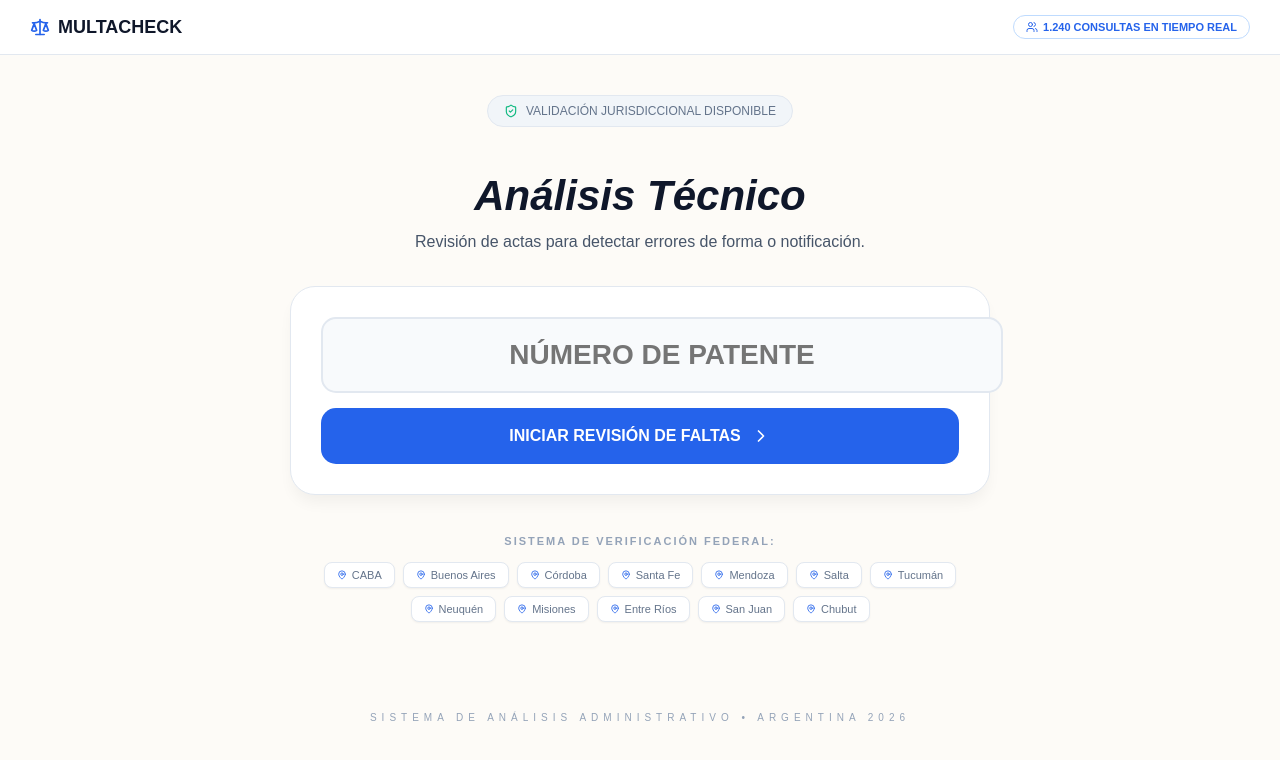
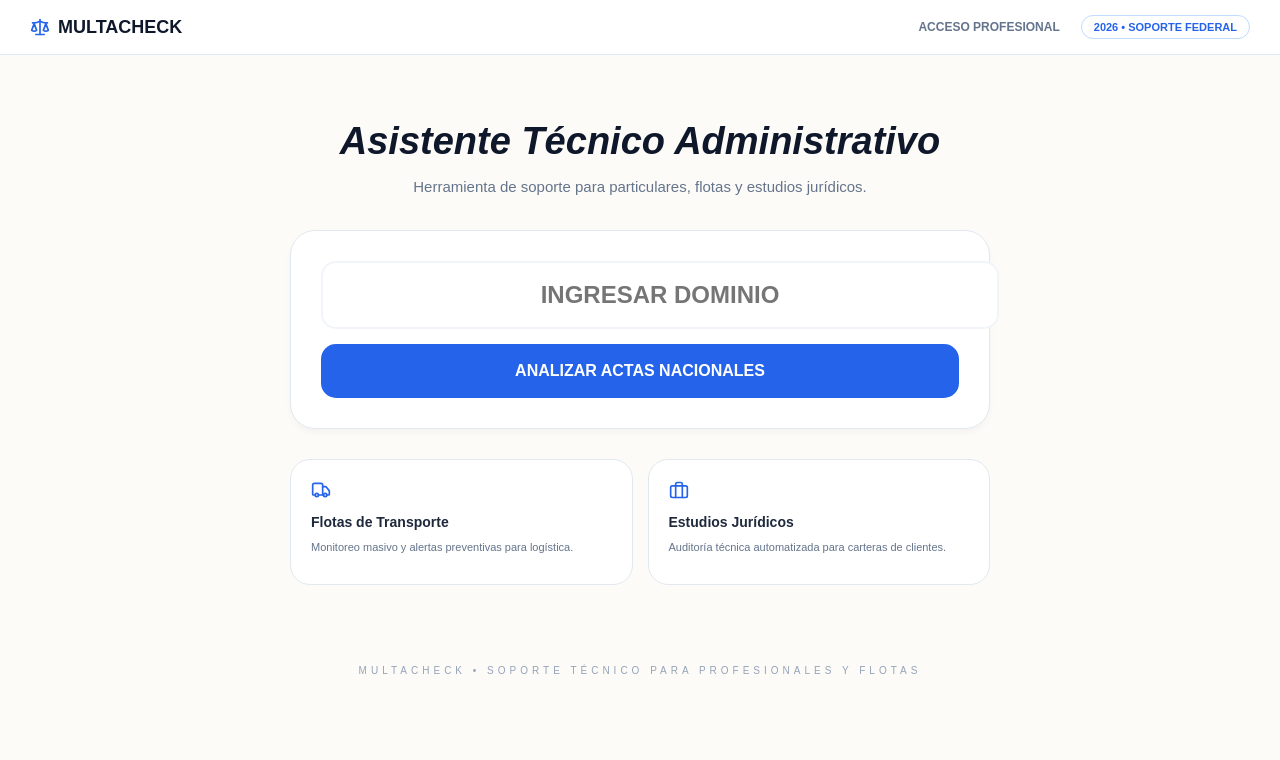
Before and after one commit to 2025ricardo1966-cyber/Multacheck, a Next.js app: page / in a window 1280 px wide. Shown: the top 760 px of the page. Built offline with nearby package versions, Linux system fonts and the light colour scheme.

Commit message:
Update page.tsx

```diff
--- a/app/page.tsx
+++ b/app/page.tsx
@@ -1,46 +1,33 @@
 "use client";
 import React, { useState } from 'react';
-import { Scale, Loader2, Users, ChevronRight, CheckCircle, MapPin, Globe, ShieldCheck, Search } from 'lucide-react';
+import { Scale, Users, ChevronRight, ShieldCheck, Search, ArrowLeft, FileText, Briefcase, Truck, CreditCard } from 'lucide-react';
 
 export default function MultaCheck() {
   const [step, setStep] = useState('input');
   const [patente, setPatente] = useState('');
+  const [selectedMulta, setSelectedMulta] = useState<any>(null);
 
-  const provincias = [
-    "CABA", "Buenos Aires", "Córdoba", "Santa Fe", "Mendoza",
-    "Salta", "Tucumán", "Neuquén", "Misiones", "Entre Ríos", "San Juan", "Chubut"
+  // Simulación de multas detectadas
+  const multasEncontradas = [
+    { id: 1, fecha: "10/01/2026", lugar: "CABA", monto: "$32.400", falta: "Exceso Velocidad (Radar Fijo)", vicio: "Falta de Certificado de Homologación de cinemómetro actualizado.", exito: "85%" },
+    { id: 6, fecha: "12/03/2026", lugar: "Salta (Cabra Corral)", monto: "$63.200", falta: "Exceso de Velocidad (Ruta 68)", vicio: "Defecto en la imagen capturada: falta de visibilidad del dominio.", exito: "95%" }
   ];
-
-  const multasEncontradas = [
-    { id: 1, fecha: "10/01/2026", lugar: "CABA", monto: "$32.400", falta: "Exceso Velocidad (Radar Fijo)" },
-    { id: 2, fecha: "22/01/2026", lugar: "La Matanza, PBA", monto: "$85.400", falta: "Falta de VTV vigente" },
-    { id: 3, fecha: "05/02/2026", lugar: "Escobar, PBA", monto: "$42.100", falta: "Luces Bajas Reglamentarias" },
-    { id: 4, fecha: "15/02/2026", lugar: "Córdoba Capital", monto: "$91.200", falta: "Semáforo en Rojo (Cámara)" },
-    { id: 5, fecha: "02/03/2026", lugar: "Rosario, Santa Fe", monto: "$28.500", falta: "Mal Estacionamiento" },
-    { id: 6, fecha: "12/03/2026", lugar: "Salta (Cabra Corral)", monto: "$63.200", falta: "Exceso de Velocidad (Ruta 68)" },
-    { id: 7, fecha: "20/03/2026", lugar: "Mendoza City", monto: "$55.000", falta: "Giro prohibido en Avenida" },
-    { id: 10, fecha: "10/04/2026", lugar: "Mar del Plata, PBA", monto: "$77.300", falta: "Exceso Velocidad (Autovía 2)" }
-  ];
-
-  const handleSearch = () => {
-    if (patente.length < 6) return alert("Por favor, ingresá una patente válida.");
-    setStep('evaluating');
-    setTimeout(() => setStep('results'), 2500);
-  };
-
-  const handleKeyDown = (e: React.KeyboardEvent) => {
-    if (e.key === 'Enter') handleSearch();
-  };
 
   return (
     <div style={{ backgroundColor: '#fdfbf7', minHeight: '100vh', color: '#1e293b', fontFamily: 'sans-serif' }}>
 
+      {/* Navbar con Acceso a Empresas */}
       <nav style={{ padding: '15px 30px', borderBottom: '1px solid #e2e8f0', display: 'flex', justifyContent: 'space-between', alignItems: 'center', backgroundColor: '#fff' }}>
         <div style={{ display: 'flex', alignItems: 'center', gap: '8px', fontWeight: '900', fontSize: '18px', color: '#0f172a' }}>
           <Scale size={20} color="#2563eb" /> MULTACHECK
         </div>
-        <div style={{ fontSize: '11px', color: '#2563eb', border: '1px solid #bfdbfe', padding: '5px 12px', borderRadius: '20px', display: 'flex', alignItems: 'center', gap: '5px', fontWeight: 'bold' }}>
-          <Users size={12} /> 1.240 CONSULTAS EN TIEMPO REAL
+        <div style={{ display: 'flex', gap: '15px' }}>
+          <button style={{ fontSize: '12px', color: '#64748b', background: 'none', border: 'none', cursor: 'pointer', fontWeight: '600' }}>
+            ACCESO PROFESIONAL
+          </button>
+          <div style={{ fontSize: '11px', color: '#2563eb', border: '1px solid #bfdbfe', padding: '5px 12px', borderRadius: '20px', fontWeight: 'bold' }}>
+             2026 • SOPORTE FEDERAL
+          </div>
         </div>
       </nav>
 
@@ -48,83 +35,102 @@ export default function MultaCheck() {
 
         {step === 'input' && (
           <div style={{ textAlign: 'center' }}>
-            <div style={{ display: 'inline-flex', alignItems: 'center', gap: '8px', backgroundColor: '#f1f5f9', padding: '8px 16px', borderRadius: '50px', fontSize: '12px', color: '#64748b', marginBottom: '20px', border: '1px solid #e2e8f0' }}>
-              <ShieldCheck size={14} color="#10b981" /> VALIDACIÓN JURISDICCIONAL DISPONIBLE
-            </div>
+            <h1 style={{ fontSize: '38px', fontWeight: '900', color: '#0f172a', fontStyle: 'italic', marginBottom: '10px' }}>Asistente Técnico Administrativo</h1>
+            <p style={{ color: '#64748b', marginBottom: '35px', fontSize: '15px' }}>
+              Herramienta de soporte para particulares, flotas y estudios jurídicos.
+            </p>
 
-            <h1 style={{ fontSize: '42px', fontWeight: '900', marginBottom: '10px', fontStyle: 'italic', lineHeight: '1', color: '#0f172a' }}>Análisis Técnico</h1>
-            <p style={{ color: '#475569', marginBottom: '35px', fontSize: '16px' }}>Revisión de actas para detectar errores de forma o notificación.</p>
-
-            <div style={{ background: '#fff', padding: '30px', borderRadius: '25px', border: '1px solid #e2e8f0', boxShadow: '0 10px 15px -3px rgba(0,0,0,0.05)', marginBottom: '40px' }}>
+            <div style={{ background: '#fff', padding: '30px', borderRadius: '25px', border: '1px solid #e2e8f0', boxShadow: '0 4px 6px rgba(0,0,0,0.03)', marginBottom: '30px' }}>
               <input
-                style={{ width: '100%', padding: '20px', backgroundColor: '#f8fafc', border: '2px solid #e2e8f0', borderRadius: '15px', color: '#0f172a', fontSize: '28px', textAlign: 'center', marginBottom: '15px', outline: 'none', textTransform: 'uppercase', fontWeight: 'bold' }}
-                placeholder="NÚMERO DE PATENTE"
+                style={{ width: '100%', padding: '18px', border: '2px solid #f1f5f9', borderRadius: '15px', fontSize: '24px', textAlign: 'center', marginBottom: '15px', textTransform: 'uppercase', fontWeight: 'bold', outline: 'none' }}
+                placeholder="INGRESAR DOMINIO"
                 value={patente}
                 onChange={(e) => setPatente(e.target.value)}
-                onKeyDown={handleKeyDown}
-                autoFocus
               />
-              <button onClick={handleSearch} style={{ width: '100%', padding: '18px', backgroundColor: '#2563eb', color: 'white', borderRadius: '15px', fontWeight: '900', border: 'none', cursor: 'pointer', display: 'flex', alignItems: 'center', justifyContent: 'center', gap: '10px', fontSize: '16px' }}>
-                INICIAR REVISIÓN DE FALTAS <ChevronRight size={20} />
+              <button onClick={() => setStep('results')} style={{ width: '100%', padding: '18px', backgroundColor: '#2563eb', color: 'white', borderRadius: '15px', fontWeight: '900', cursor: 'pointer', border: 'none', fontSize: '16px' }}>
+                ANALIZAR ACTAS NACIONALES
               </button>
             </div>
 
-            <div style={{ textAlign: 'left' }}>
-              <p style={{ fontSize: '11px', color: '#94a3b8', fontWeight: 'bold', marginBottom: '15px', letterSpacing: '2px', textAlign: 'center' }}>SISTEMA DE VERIFICACIÓN FEDERAL:</p>
-              <div style={{ display: 'flex', flexWrap: 'wrap', justifyContent: 'center', gap: '8px' }}>
-                {provincias.map((prov) => (
-                  <span key={prov} style={{ padding: '6px 12px', backgroundColor: '#fff', border: '1px solid #e2e8f0', borderRadius: '8px', fontSize: '11px', color: '#64748b', display: 'flex', alignItems: 'center', gap: '5px', boxShadow: '0 1px 2px rgba(0,0,0,0.05)' }}>
-                    <MapPin size={10} color="#2563eb" /> {prov}
-                  </span>
-                ))}
+            {/* Sección de Membresías (Invitación) */}
+            <div style={{ display: 'grid', gridTemplateColumns: '1fr 1fr', gap: '15px', textAlign: 'left' }}>
+              <div style={{ padding: '20px', backgroundColor: '#fff', border: '1px solid #e2e8f0', borderRadius: '20px' }}>
+                <Truck size={20} color="#2563eb" style={{ marginBottom: '10px' }} />
+                <h3 style={{ fontSize: '14px', fontWeight: 'bold', margin: '0 0 5px 0' }}>Flotas de Transporte</h3>
+                <p style={{ fontSize: '11px', color: '#64748b' }}>Monitoreo masivo y alertas preventivas para logística.</p>
+              </div>
+              <div style={{ padding: '20px', backgroundColor: '#fff', border: '1px solid #e2e8f0', borderRadius: '20px' }}>
+                <Briefcase size={20} color="#2563eb" style={{ marginBottom: '10px' }} />
+                <h3 style={{ fontSize: '14px', fontWeight: 'bold', margin: '0 0 5px 0' }}>Estudios Jurídicos</h3>
+                <p style={{ fontSize: '11px', color: '#64748b' }}>Auditoría técnica automatizada para carteras de clientes.</p>
               </div>
             </div>
           </div>
         )}
 
-        {step === 'evaluating' && (
-          <div style={{ textAlign: 'center', padding: '60px' }}>
-            <Loader2 size={48} style={{ animation: 'spin 1s linear infinite', margin: '0 auto 25px', color: '#2563eb' }} />
-            <p style={{ fontSize: '12px', letterSpacing: '3px', color: '#2563eb', fontWeight: 'bold' }}>CONTRASTANDO REGISTROS NACIONALES...</p>
+        {step === 'results' && (
+          <div>
+            <div style={{ marginBottom: '25px' }}>
+              <h2 style={{ fontSize: '18px', fontWeight: '900' }}>DOMINIO: {patente.toUpperCase()}</h2>
+              <p style={{ fontSize: '13px', color: '#64748b' }}>Se han identificado los siguientes reportes para su revisión técnica.</p>
+            </div>
+
+            <div style={{ display: 'flex', flexDirection: 'column', gap: '12px' }}>
+              {multasEncontradas.map((m) => (
+                <div key={m.id} style={{ background: '#fff', padding: '20px', borderRadius: '18px', border: '1px solid #e2e8f0' }}>
+                  <div style={{ display: 'flex', justifyContent: 'space-between', alignItems: 'center' }}>
+                    <div>
+                      <div style={{ fontWeight: '800', fontSize: '15px' }}>{m.falta}</div>
+                      <div style={{ fontSize: '11px', color: '#94a3b8', marginTop: '4px' }}>{m.lugar} • {m.fecha}</div>
+                    </div>
+                    <button onClick={() => { setSelectedMulta(m); setStep('diagnosis'); }} style={{ padding: '10px 15px', backgroundColor: '#10b981', color: 'white', borderRadius: '8px', border: 'none', fontWeight: 'bold', fontSize: '12px', cursor: 'pointer' }}>
+                      INFORME TÉCNICO
+                    </button>
+                  </div>
+                </div>
+              ))}
+            </div>
           </div>
         )}
 
-        {step === 'results' && (
-          <div>
-            <div style={{ marginBottom: '25px', borderLeft: '4px solid #2563eb', paddingLeft: '15px' }}>
-              <h2 style={{ fontSize: '20px', fontWeight: '900', color: '#0f172a' }}>REPORTE DOMINIO: {patente.toUpperCase()}</h2>
-              <p style={{ color: '#dc2626', fontSize: '14px', fontWeight: 'bold' }}>Se identificaron {multasEncontradas.length} actas con potenciales vicios de forma.</p>
+        {step === 'diagnosis' && selectedMulta && (
+          <div style={{ background: '#fff', padding: '35px', borderRadius: '30px', border: '1px solid #e2e8f0' }}>
+            <button onClick={() => setStep('results')} style={{ color: '#94a3b8', fontSize: '12px', background: 'none', border: 'none', cursor: 'pointer', marginBottom: '20px' }}>← VOLVER AL LISTADO</button>
+
+            <div style={{ display: 'flex', alignItems: 'center', gap: '10px', marginBottom: '25px' }}>
+              <FileText color="#2563eb" />
+              <h2 style={{ fontSize: '22px', fontWeight: '900', margin: 0 }}>Diagnóstico de Consistencia</h2>
             </div>
 
-            <div style={{ display: 'flex', flexDirection: 'column', gap: '15px' }}>
-              {multasEncontradas.map((m) => (
-                <div key={m.id} style={{ background: '#fff', padding: '20px', borderRadius: '20px', border: '1px solid #e2e8f0', boxShadow: '0 4px 6px -1px rgba(0,0,0,0.05)' }}>
-                  <div style={{ display: 'flex', justifyContent: 'space-between', alignItems: 'flex-start', marginBottom: '15px' }}>
-                    <div>
-                      <div style={{ fontSize: '16px', fontWeight: 'bold', color: '#0f172a' }}>{m.falta}</div>
-                      <div style={{ fontSize: '12px', color: '#64748b', display: 'flex', alignItems: 'center', gap: '4px', marginTop: '6px' }}>
-                        <MapPin size={12} color="#3b82f6" /> {m.lugar} • {m.fecha}
-                      </div>
-                    </div>
-                    <div style={{ fontWeight: 'bold', fontSize: '18px', color: '#0f172a' }}>{m.monto}</div>
-                  </div>
-                  <button style={{ width: '100%', padding: '14px', backgroundColor: '#10b981', color: 'white', border: 'none', borderRadius: '12px', fontWeight: 'bold', fontSize: '13px', cursor: 'pointer', display: 'flex', alignItems: 'center', justifyContent: 'center', gap: '8px' }}>
-                    <Search size={16} /> VERIFICAR ESTADO LEGAL
-                  </button>
-                </div>
-              ))}
+            <div style={{ border: '2px solid #f8fafc', borderRadius: '15px', padding: '20px', marginBottom: '20px' }}>
+              <p style={{ fontSize: '11px', color: '#94a3b8', fontWeight: 'bold', marginBottom: '8px' }}>HALLAZGO TÉCNICO:</p>
+              <p style={{ fontSize: '16px', fontWeight: '700', color: '#0f172a' }}>{selectedMulta.vicio}</p>
             </div>
 
-            <button onClick={() => setStep('input')} style={{ marginTop: '35px', background: 'none', border: 'none', color: '#64748b', fontSize: '12px', cursor: 'pointer', width: '100%', fontWeight: 'bold', textDecoration: 'underline' }}>CONSULTAR OTRA PATENTE</button>
+            <div style={{ marginBottom: '30px' }}>
+              <div style={{ display: 'flex', justifyContent: 'space-between', marginBottom: '8px' }}>
+                <span style={{ fontSize: '13px', fontWeight: 'bold' }}>Viabilidad de Rectificación Administrativa:</span>
+                <span style={{ fontSize: '15px', fontWeight: '900', color: '#10b981' }}>{selectedMulta.exito}</span>
+              </div>
+              <div style={{ width: '100%', height: '8px', backgroundColor: '#f1f5f9', borderRadius: '10px' }}>
+                <div style={{ width: selectedMulta.exito, height: '100%', backgroundColor: '#10b981', borderRadius: '10px' }}></div>
+              </div>
+            </div>
+
+            <button style={{ width: '100%', padding: '20px', backgroundColor: '#0f172a', color: 'white', borderRadius: '15px', fontWeight: '900', fontSize: '16px', cursor: 'pointer', border: 'none', marginBottom: '25px' }}>
+              ADQUIRIR ARGUMENTOS TÉCNICOS
+            </button>
+
+            <p style={{ fontSize: '10px', color: '#cbd5e1', textAlign: 'justify', lineHeight: '1.4', borderTop: '1px solid #f1f5f9', paddingTop: '15px' }}>
+              * Aclaración Profesional: MULTACHECK actúa como un soporte de auditoría de datos basado en la Ley Nacional de Tránsito y normativas jurisdiccionales. Este reporte proporciona una base técnica para la autogestión o para facilitar la labor de su abogado de confianza en caso de resistencia judicial discrecional.
+            </p>
           </div>
         )}
       </main>
 
-      <footer style={{ textAlign: 'center', padding: '50px 20px', color: '#94a3b8', fontSize: '10px', letterSpacing: '5px' }}>
-        SISTEMA DE ANÁLISIS ADMINISTRATIVO • ARGENTINA 2026
+      <footer style={{ textAlign: 'center', padding: '40px', color: '#94a3b8', fontSize: '10px', letterSpacing: '4px' }}>
+        MULTACHECK • SOPORTE TÉCNICO PARA PROFESIONALES Y FLOTAS
       </footer>
-
-      <style>{` @keyframes spin { to { transform: rotate(360deg); } } `}</style>
     </div>
   );
 }
```
